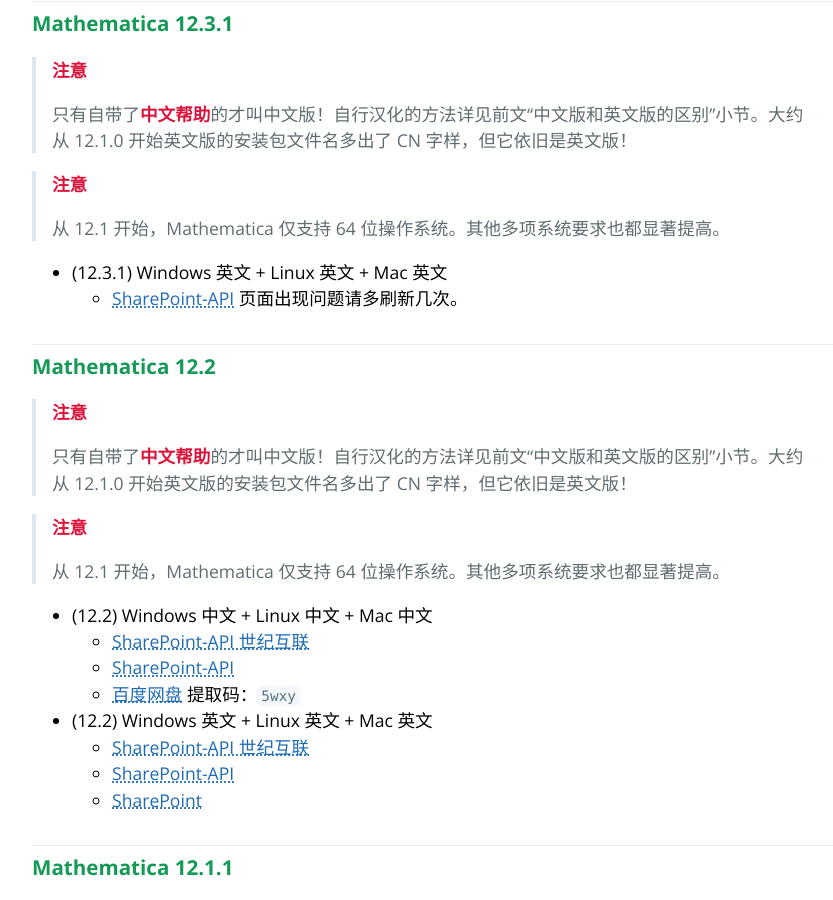
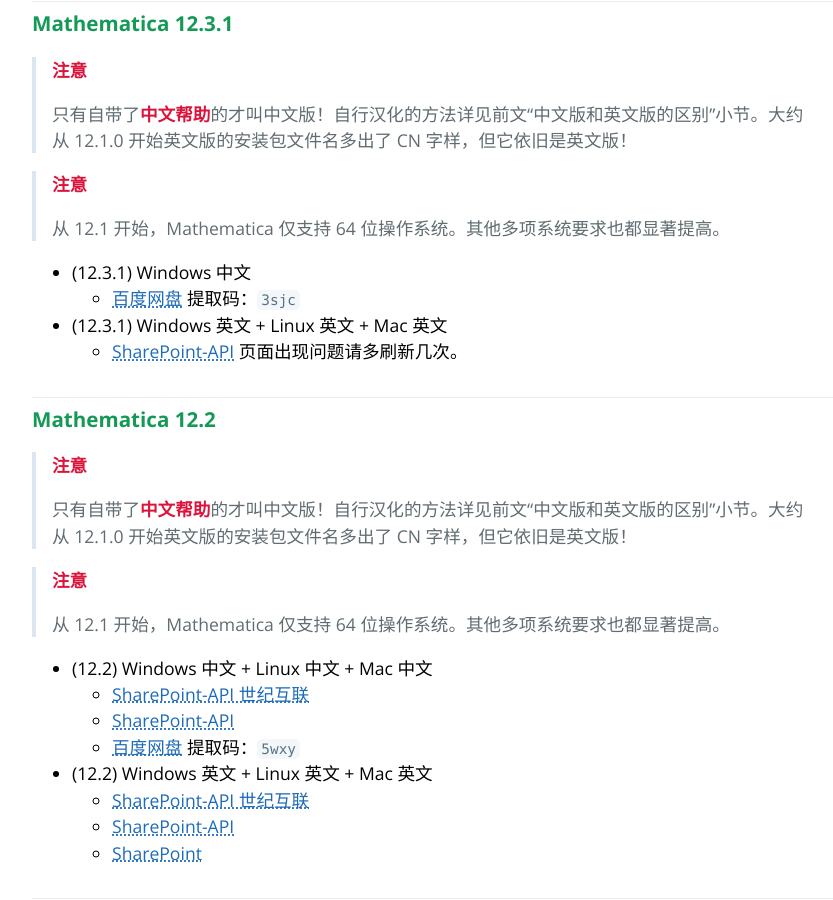
Before and after one commit to TieBaMma/InstallTutorial, a Jekyll site: the page built from index.md, in a window 1280 px wide and 900 px high, scrolled down 6620 px. Shown: the whole window, without its empty margins (192-1025 px from the left). Built offline with Jekyll 4.4.1, drawn with Linux system fonts in a browser that asks for light colours.

Commit message:
添加 12.3.1 中文 Windows 版百度网盘下载链接
本来是想三平台（四平台？）全传的，但我这边网络波动，下载的时候老断线，只好先传个 win 版了……

```diff
--- a/index.md
+++ b/index.md
@@ -247,6 +247,10 @@
 > **注意**
 >
 > 从 12.1 开始，Mathematica 仅支持 64 位操作系统。其他多项系统要求也都显著提高。
+
+
+* (12.3.1) Windows 中文
+  * [百度网盘](https://pan.baidu.com/s/1pWKFVC25BetPpNtYLMnsxQ) 提取码：`3sjc`
 
 * (12.3.1) Windows 英文 + Linux 英文 + Mac 英文
   * [SharePoint-API](https://wdm.undo.icu/wyd/Mathematica/12.3.1.0/EN/) 页面出现问题请多刷新几次。
```
